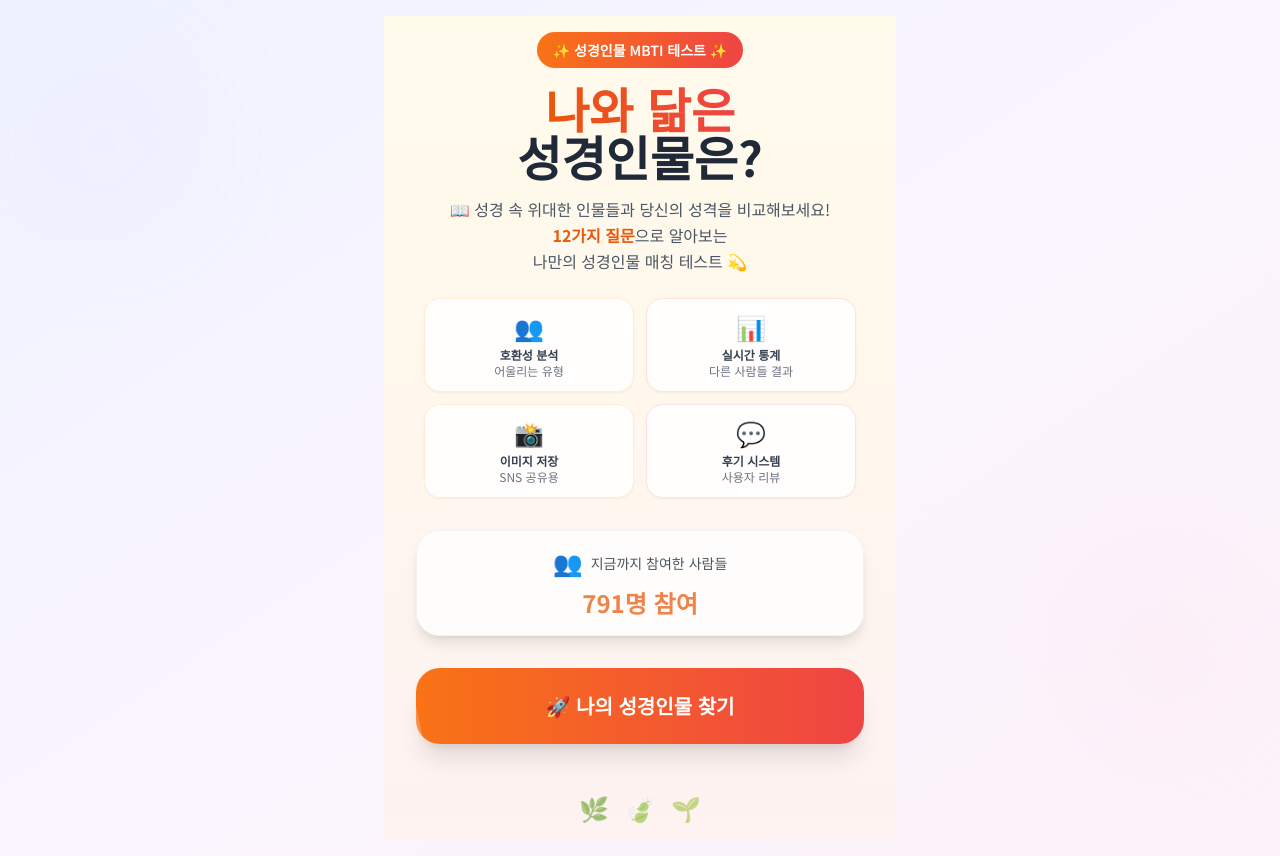
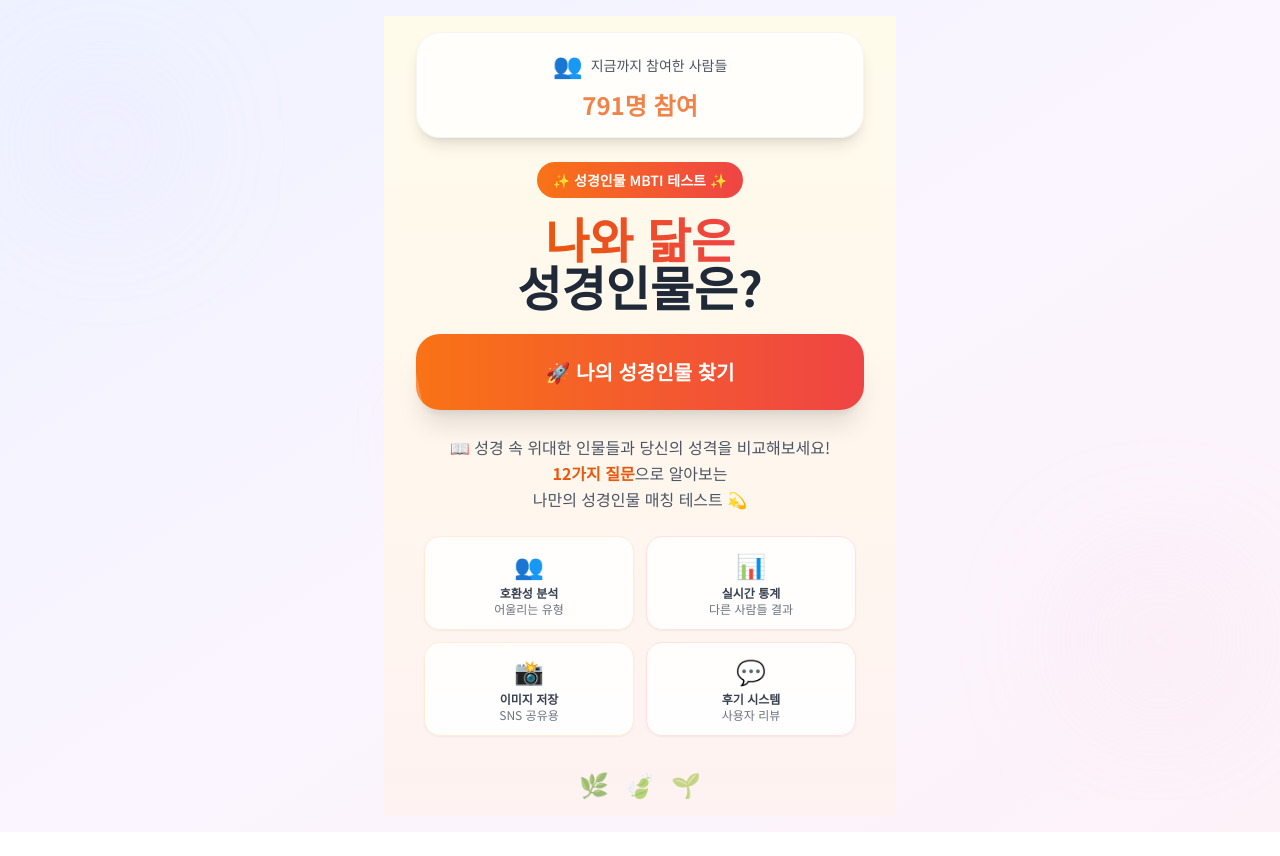
Before and after one commit to angibeom0985-arch/b-mbti_test, a React (Vite) app: page / in a window 1280 px wide. After the commit the page ends 832 px from the top, so only its background shows below. Built offline with nearby package versions, Linux system fonts and the light colour scheme.

Commit message:
StartScreen 레이아웃 재구성: 참여자수  제목  버튼  소개  기능 소개 순서로 변경

```diff
--- a/components/StartScreen.tsx
+++ b/components/StartScreen.tsx
@@ -39,8 +39,22 @@ const StartScreen: React.FC<StartScreenProps> = ({ onStart }) => {
   return (
     <div className="min-h-screen bg-gradient-to-b from-amber-50 via-orange-50 to-red-50 flex items-center justify-center p-4">
       <div className="w-full max-w-md mx-auto text-center">
-        {/* 메인 타이틀 */}
-        <div className="mb-8">
+
+        {/* 1. 지금까지 참여한 사람들 */}
+        <div className="mb-6 bg-white/80 rounded-3xl p-4 shadow-lg border border-gray-100 transform hover:scale-105 transition-all duration-300">
+          <div className="flex items-center justify-center space-x-2 mb-2">
+            <span className="text-2xl animate-bounce">👥</span>
+            <p className="text-sm font-medium text-gray-600">지금까지 참여한 사람들</p>
+          </div>
+          <p className="text-2xl font-bold text-orange-600 tabular-nums">
+            <span className="inline-block animate-pulse">
+              {VisitorCounter.formatCount(animatedCount)}명 참여
+            </span>
+          </p>
+        </div>
+
+        {/* 2. 사이트 제목 */}
+        <div className="mb-6">
           <div className="mb-4 text-center">
             <span className="inline-block bg-gradient-to-r from-orange-500 to-red-500 text-white px-4 py-2 rounded-full text-sm font-semibold">
               ✨ 성경인물 MBTI 테스트 ✨
@@ -52,14 +66,25 @@ const StartScreen: React.FC<StartScreenProps> = ({ onStart }) => {
             <br />
             <span className="text-gray-800">성경인물은?</span>
           </h1>
+        </div>
 
+        {/* 3. 나의 성경인물 찾기 버튼 */}
+        <button
+          onClick={onStart}
+          className="w-full bg-gradient-to-r from-orange-500 to-red-500 text-white font-bold py-6 px-8 rounded-3xl hover:from-orange-600 hover:to-red-600 transition-all duration-300 transform hover:scale-[1.02] shadow-xl text-xl mb-6 relative overflow-hidden"
+        >
+          <div className="absolute inset-0 bg-white/20 transform skew-x-12 -translate-x-full group-hover:translate-x-full transition-transform duration-700"></div>
+          <span className="relative">🚀 나의 성경인물 찾기</span>
+        </button>
+
+        {/* 4. 사이트 소개 */}
         <div className="text-gray-600 text-base leading-relaxed mb-6 px-4">
           📖 성경 속 위대한 인물들과 당신의 성격을 비교해보세요!<br />
           <span className="font-bold text-orange-600">12가지 질문</span>으로 알아보는<br />
           나만의 성경인물 매칭 테스트 💫
         </div>
 
-          {/* 특징 미리보기 */}
+        {/* 5. 특징 미리보기 - 호환성 분석, 이미지 저장, 결과 공유, 후기 시스템 */}
         <div className="grid grid-cols-2 gap-3 mb-6 px-2">
           <div className="bg-white/90 rounded-2xl p-3 shadow-sm border border-orange-100">
             <div className="text-2xl mb-1">👥</div>
@@ -82,29 +107,6 @@ const StartScreen: React.FC<StartScreenProps> = ({ onStart }) => {
             <div className="text-xs text-gray-500">사용자 리뷰</div>
           </div>
         </div>
-        </div>
-
-        {/* 방문자 수 */}
-        <div className="mb-8 bg-white/80 rounded-3xl p-4 shadow-lg border border-gray-100 transform hover:scale-105 transition-all duration-300">
-          <div className="flex items-center justify-center space-x-2 mb-2">
-            <span className="text-2xl animate-bounce">👥</span>
-            <p className="text-sm font-medium text-gray-600">지금까지 참여한 사람들</p>
-          </div>
-          <p className="text-2xl font-bold text-orange-600 tabular-nums">
-            <span className="inline-block animate-pulse">
-              {VisitorCounter.formatCount(animatedCount)}명 참여
-            </span>
-          </p>
-        </div>
-
-        {/* 시작 버튼 */}
-        <button
-          onClick={onStart}
-          className="w-full bg-gradient-to-r from-orange-500 to-red-500 text-white font-bold py-6 px-8 rounded-3xl hover:from-orange-600 hover:to-red-600 transition-all duration-300 transform hover:scale-[1.02] shadow-xl text-xl mb-4 relative overflow-hidden"
-        >
-          <div className="absolute inset-0 bg-white/20 transform skew-x-12 -translate-x-full group-hover:translate-x-full transition-transform duration-700"></div>
-          <span className="relative">🚀 나의 성경인물 찾기</span>
-        </button>
 
         {/* 하단 식물 장식 힌트 */}
         <div className="mt-8 flex justify-center space-x-4 text-2xl opacity-60">
```
Lines whose indentation alone changed are shown as unchanged.
